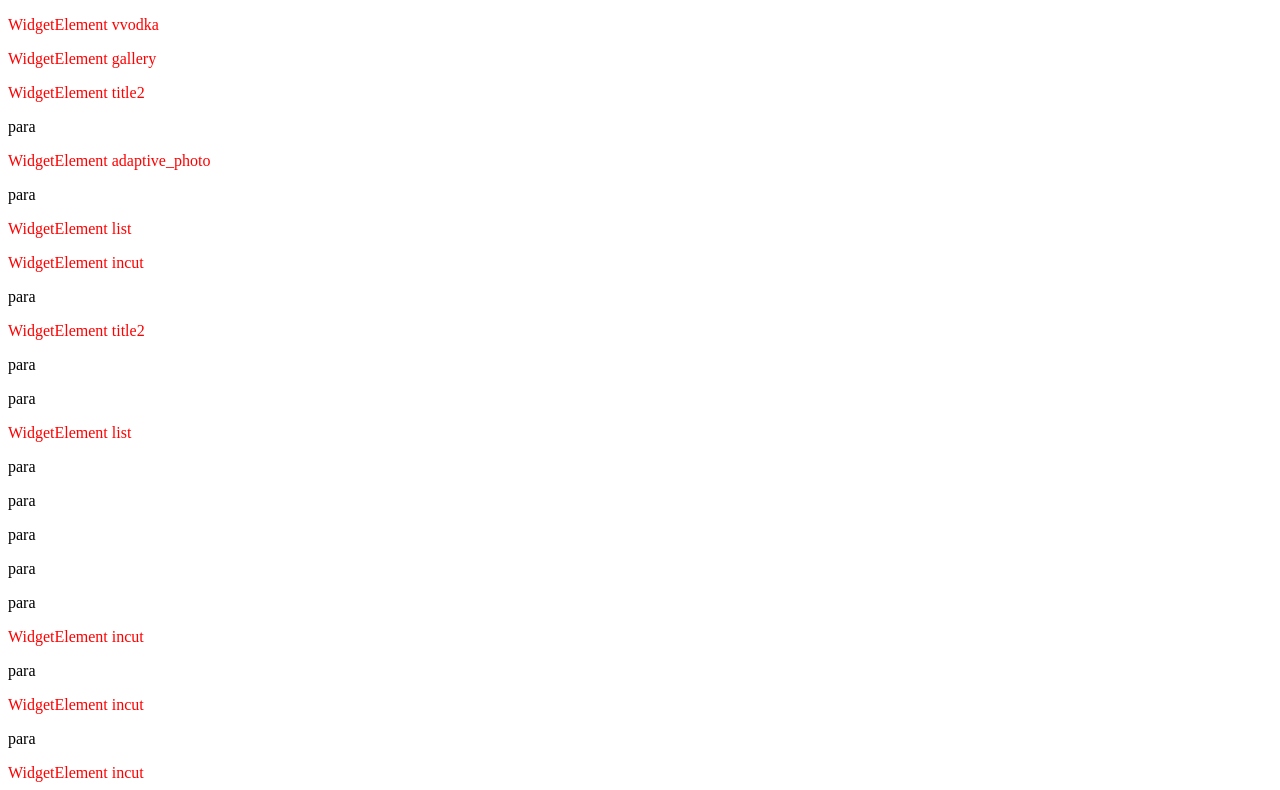
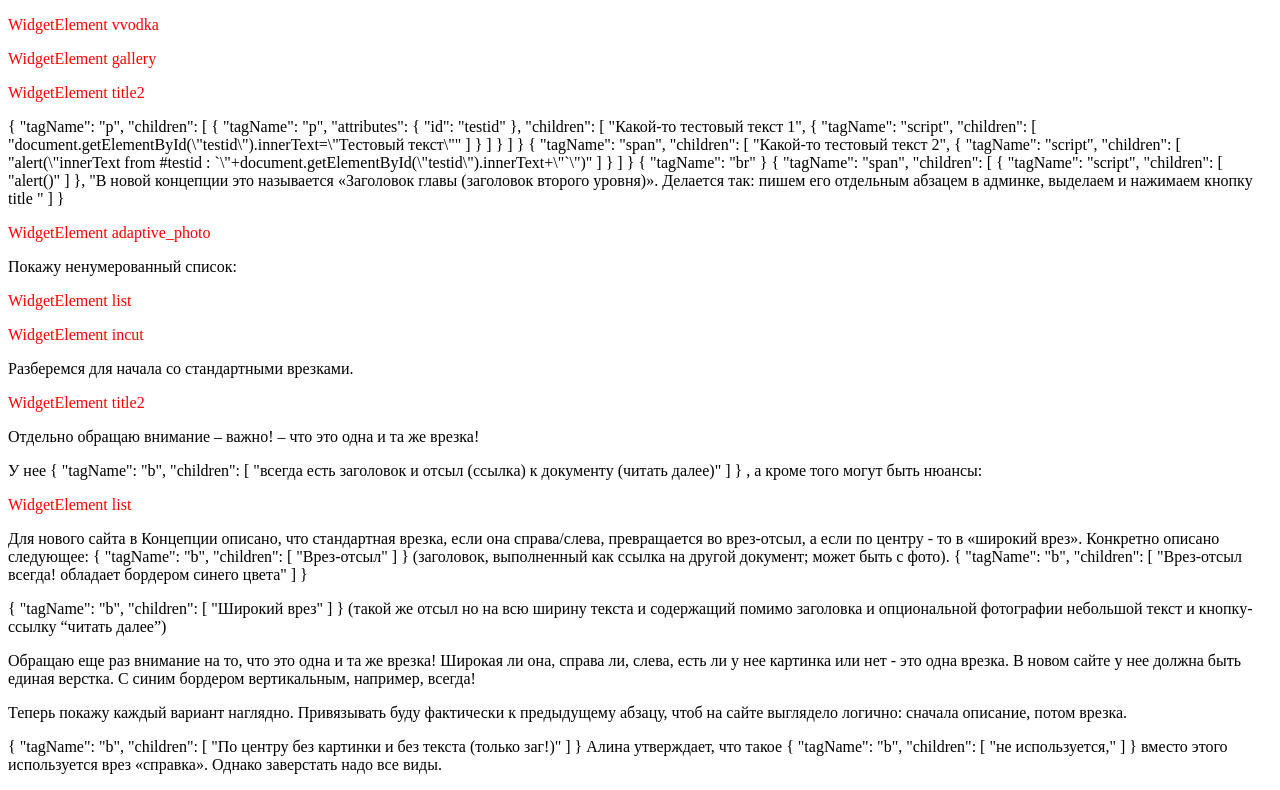
Before and after one commit to rootnick/nuxt-kommersant, a Nuxt app: page / in a window 1280 px wide. Shown: the top 790 px of the page. Built offline with nearby package versions, Linux system fonts and the light colour scheme.

Commit message:
feat: tag span

```diff
--- a/components/widgetType/paraWidgetType.vue
+++ b/components/widgetType/paraWidgetType.vue
@@ -1,5 +1,9 @@
 <template>
-  <p class="doc__text">para</p>
+  <p class="doc__text">
+    <span v-for="(element, index) in bodyElements" :key="index">
+      {{ element }}
+    </span>
+  </p>
 </template>
 <script lang='ts'>
 import Vue from 'vue'
```
